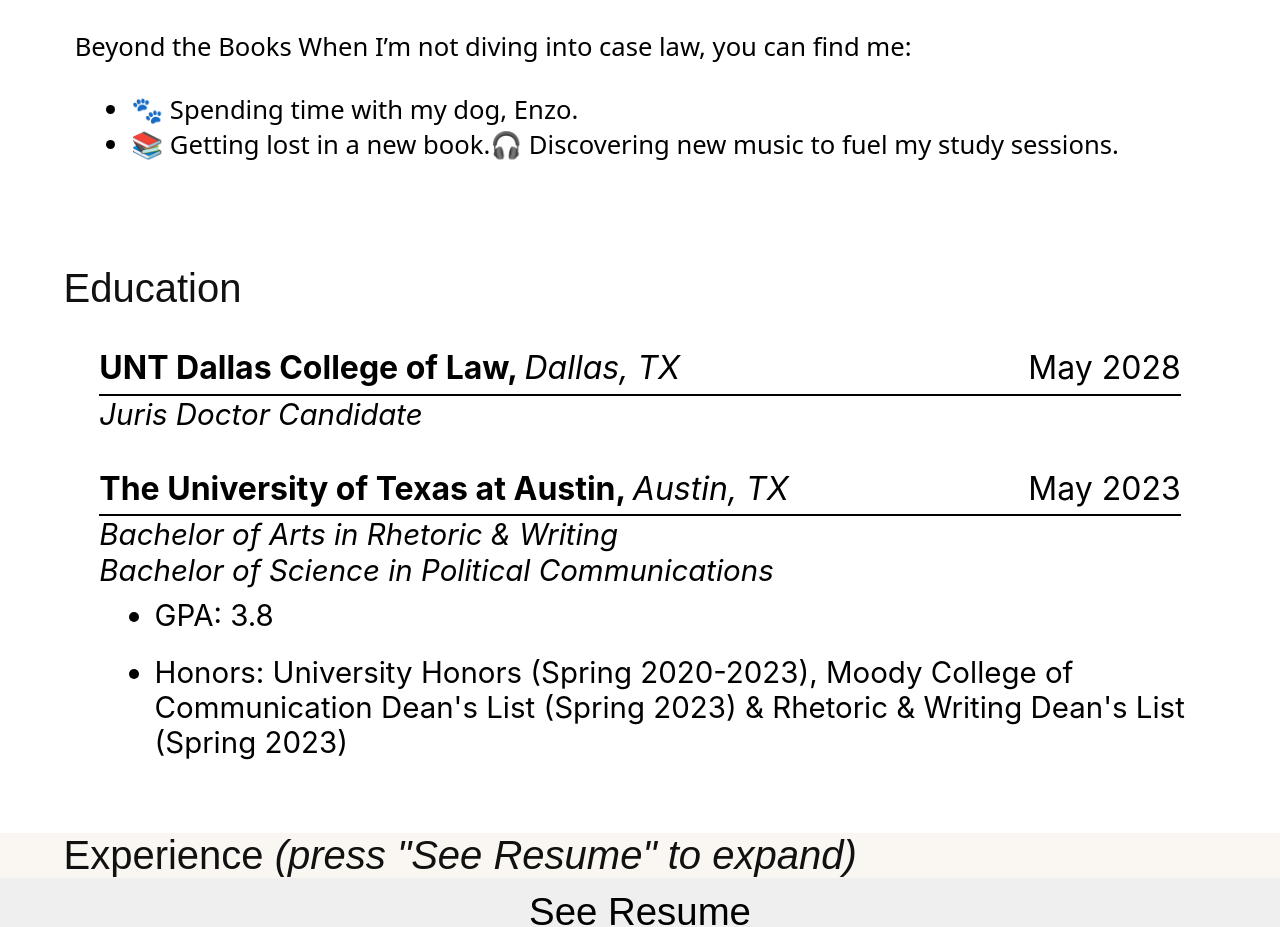
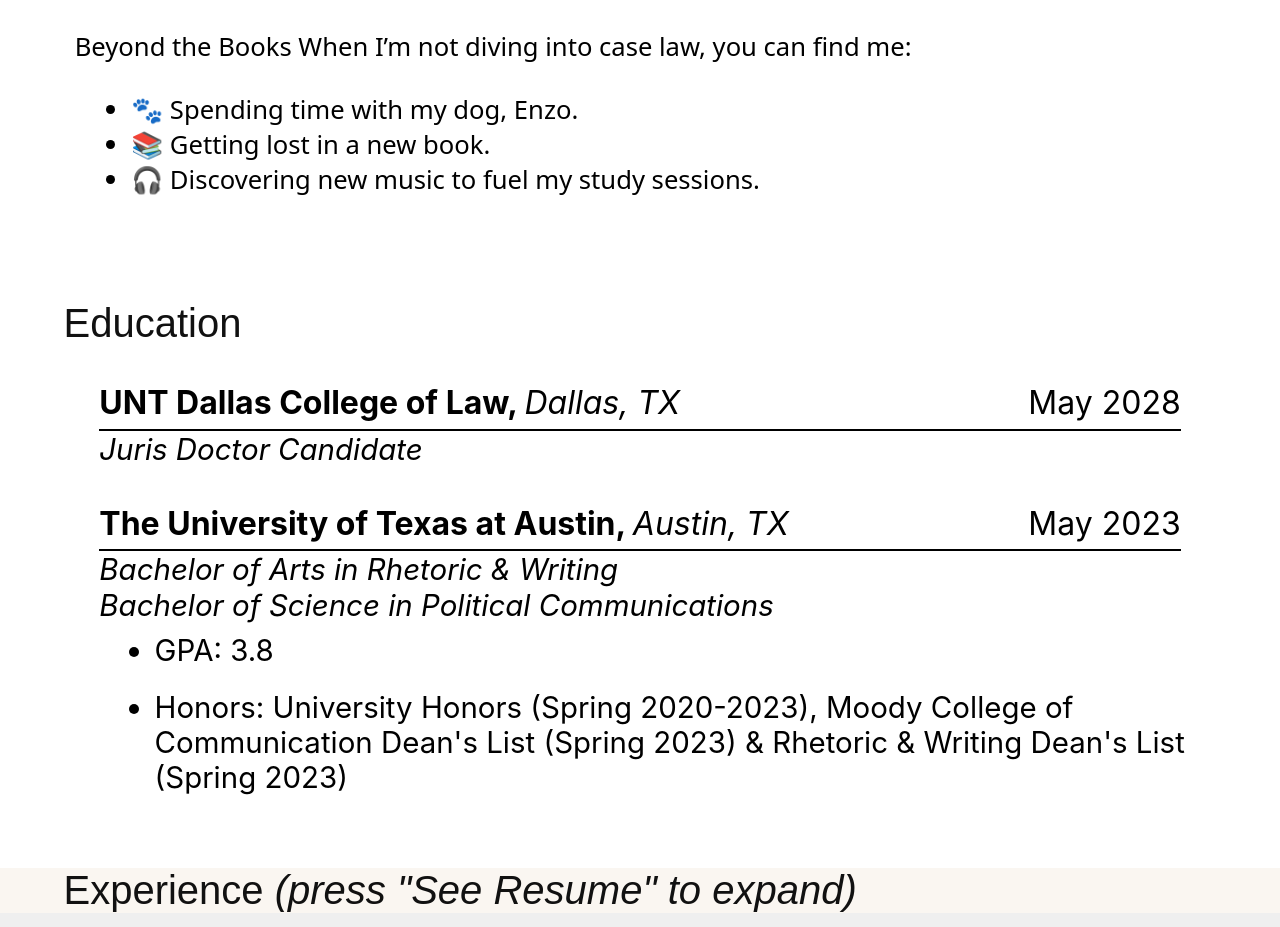
Before and after one commit to annacgonzalez/annacgonzalez.github.io, a React (Create React App) app: page / in a window 1280 px wide. Shown: the part 1348-2275 px from the top of the page. Built offline with nearby package versions, Linux system fonts and the light colour scheme.

Commit message:
fixed description formatting regarding 'music' bullet point

```diff
--- a/src/App.tsx
+++ b/src/App.tsx
@@ -499,7 +499,8 @@ function App() {
 											</p>
 											<ul className="me-desc">
 												<li>🐾 Spending time with my dog, Enzo.</li>
-												<li>📚 Getting lost in a new book.🎧 Discovering new music to fuel my study sessions.</li>
+												<li>📚 Getting lost in a new book.</li>
+												<li>🎧 Discovering new music to fuel my study sessions.</li>
 											</ul>
 										</div>
 									</div>
```
